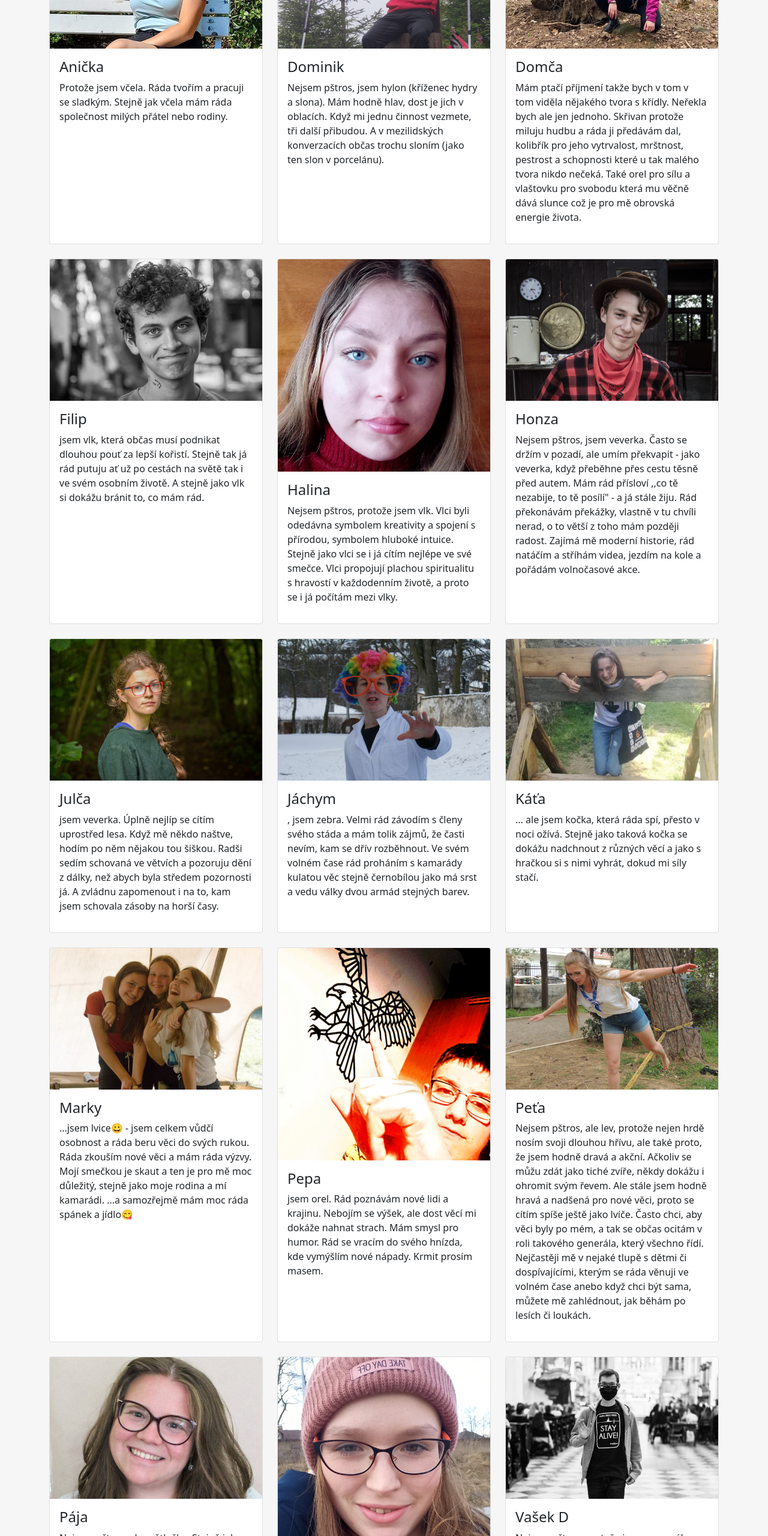
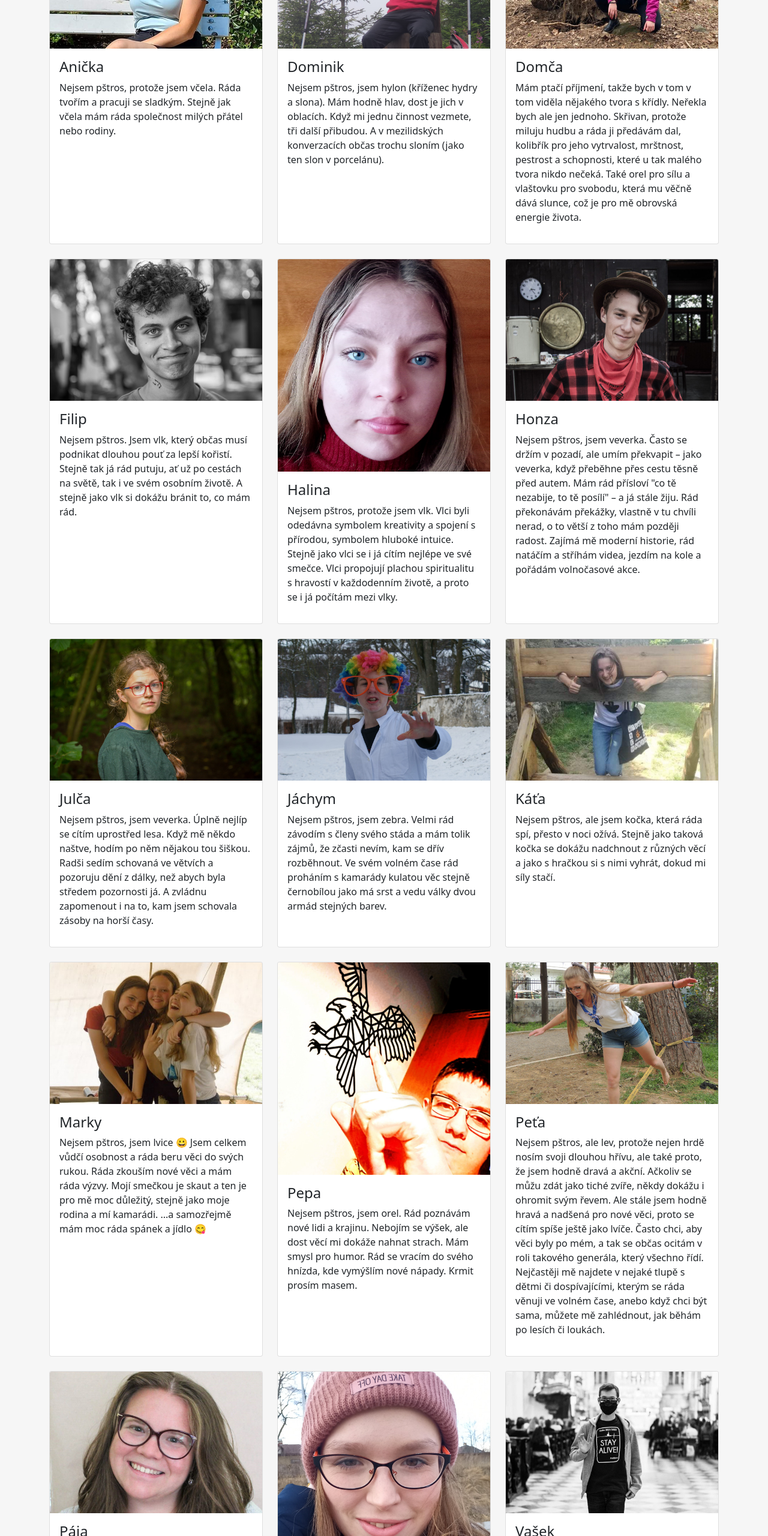
Before and after one commit to protivinsky/nebud-pstros, a plain HTML site: page index.html in a window 1280 px wide. Shown: the part 4240-6800 px from the top of the page at 60% size. Drawn offline with Linux system fonts and the light colour scheme.

Commit message:
korektury ucastniku

```diff
--- a/index.html
+++ b/index.html
@@ -281,7 +281,7 @@
                             <img class="card-img-top" src="img/ucastnici/anicka.jpg">
                             <div class="card-body">
                                 <h4>Anička</h4>
-                                <p>Protože jsem včela. Ráda tvořím a pracuji se sladkým. Stejně jak včela mám ráda společnost milých přátel nebo rodiny.</p>
+                                <p>Nejsem pštros, protože jsem včela. Ráda tvořím a pracuji se sladkým. Stejně jak včela mám ráda společnost milých přátel nebo rodiny.</p>
                             </div>
                         </div>
                     </div>
@@ -303,7 +303,7 @@
                             <img class="card-img-top" src="img/ucastnici/domca.jpg">
                             <div class="card-body">
                                 <h4>Domča</h4>
-                                <p>Mám ptačí příjmení takže bych v tom v tom viděla nějakého tvora s křídly. Neřekla bych ale jen jednoho. Skřivan protože miluju hudbu a ráda ji předávám dal, kolibřík pro jeho vytrvalost, mrštnost, pestrost a schopnosti které u tak malého tvora nikdo nečeká. Také orel pro sílu a vlaštovku pro svobodu která mu věčně dává slunce což je pro mě obrovská energie života.</p>
+                                <p>Mám ptačí příjmení, takže bych v tom v tom viděla nějakého tvora s křídly. Neřekla bych ale jen jednoho. Skřivan, protože miluju hudbu a ráda ji předávám dal, kolibřík pro jeho vytrvalost, mrštnost, pestrost a schopnosti, které u tak malého tvora nikdo nečeká. Také orel pro sílu a vlaštovku pro svobodu, která mu věčně dává slunce, což je pro mě obrovská energie života.</p>
                             </div>
                         </div>
                     </div>
@@ -314,7 +314,7 @@
                             <img class="card-img-top" src="img/ucastnici/filip.jpg">
                             <div class="card-body">
                                 <h4>Filip</h4>
-                                <p>jsem vlk, která občas musí podnikat dlouhou pouť za lepší kořistí. Stejně tak já rád putuju ať už po cestách na světě tak i ve svém osobním životě. A stejně jako vlk si dokážu bránit to, co mám rád.</p>
+                                <p>Nejsem pštros. Jsem vlk, který občas musí podnikat dlouhou pouť za lepší kořistí. Stejně tak já rád putuju, ať už po cestách na světě, tak i ve svém osobním životě. A stejně jako vlk si dokážu bránit to, co mám rád.</p>
                             </div>
                         </div>
                     </div>
@@ -336,7 +336,7 @@
                             <img class="card-img-top" src="img/ucastnici/honza.jpg">
                             <div class="card-body">
                                 <h4>Honza</h4>
-                                <p>Nejsem pštros, jsem veverka. Často se držím v pozadí, ale umím překvapit - jako veverka, když přeběhne přes cestu těsně před autem. Mám rád přísloví ,,co tě nezabije, to tě posílí" - a já stále žiju. Rád překonávám překážky, vlastně v tu chvíli nerad, o to větší z toho mám později radost. Zajímá mě moderní historie, rád natáčím a stříhám videa, jezdím na kole a pořádám volnočasové akce.</p>
+                                <p>Nejsem pštros, jsem veverka. Často se držím v pozadí, ale umím překvapit – jako veverka, když přeběhne přes cestu těsně před autem. Mám rád přísloví "co tě nezabije, to tě posílí" – a já stále žiju. Rád překonávám překážky, vlastně v tu chvíli nerad, o to větší z toho mám později radost. Zajímá mě moderní historie, rád natáčím a stříhám videa, jezdím na kole a pořádám volnočasové akce.</p>
                             </div>
                         </div>
                     </div>
@@ -347,7 +347,7 @@
                             <img class="card-img-top" src="img/ucastnici/julca.jpg">
                             <div class="card-body">
                                 <h4>Julča</h4>
-                                <p>jsem veverka. Úplně nejlíp se cítím uprostřed lesa. Když mě někdo naštve, hodím po něm nějakou tou šiškou. Radši sedím schovaná ve větvích a pozoruju dění z dálky, než abych byla středem pozornosti já. A zvládnu zapomenout i na to, kam jsem schovala zásoby na horší časy.</p>
+                                <p>Nejsem pštros, jsem veverka. Úplně nejlíp se cítím uprostřed lesa. Když mě někdo naštve, hodím po něm nějakou tou šiškou. Radši sedím schovaná ve větvích a pozoruju dění z dálky, než abych byla středem pozornosti já. A zvládnu zapomenout i na to, kam jsem schovala zásoby na horší časy.</p>
                             </div>
                         </div>
                     </div>
@@ -358,7 +358,7 @@
                             <img class="card-img-top" src="img/ucastnici/jachym.jpg">
                             <div class="card-body">
                                 <h4>Jáchym</h4>
-                                <p>, jsem zebra. Velmi rád závodím s členy svého stáda a mám tolik zájmů, že časti nevím, kam se dřív rozběhnout. Ve svém volném čase rád proháním s kamarády kulatou věc stejně černobílou jako má srst a vedu války dvou armád stejných barev.</p>
+                                <p>Nejsem pštros, jsem zebra. Velmi rád závodím s členy svého stáda a mám tolik zájmů, že zčasti nevím, kam se dřív rozběhnout. Ve svém volném čase rád proháním s kamarády kulatou věc stejně černobílou jako má srst a vedu války dvou armád stejných barev.</p>
                             </div>
                         </div>
                     </div>
@@ -369,7 +369,7 @@
                             <img class="card-img-top" src="img/ucastnici/kata.jpg">
                             <div class="card-body">
                                 <h4>Káťa</h4>
-                                <p>... ale jsem kočka, která ráda spí, přesto v noci ožívá. Stejně jako taková kočka se dokážu nadchnout z různých věcí a jako s hračkou si s nimi vyhrát, dokud mi síly stačí.</p>
+                                <p>Nejsem pštros, ale jsem kočka, která ráda spí, přesto v noci ožívá. Stejně jako taková kočka se dokážu nadchnout z různých věcí a jako s hračkou si s nimi vyhrát, dokud mi síly stačí.</p>
                             </div>
                         </div>
                     </div>
@@ -380,7 +380,7 @@
                             <img class="card-img-top" src="img/ucastnici/marky.jpg">
                             <div class="card-body">
                                 <h4>Marky</h4>
-                                <p>...jsem lvice😀 - jsem celkem vůdčí osobnost a ráda beru věci do svých rukou. Ráda zkouším nové věci a mám ráda výzvy. Mojí smečkou je skaut a ten je pro mě moc důležitý, stejně jako moje rodina a mí kamarádi. ...a samozřejmě mám moc ráda spánek a jídlo😋</p>
+                                <p>Nejsem pštros, jsem lvice 😀 Jsem celkem vůdčí osobnost a ráda beru věci do svých rukou. Ráda zkouším nové věci a mám ráda výzvy. Mojí smečkou je skaut a ten je pro mě moc důležitý, stejně jako moje rodina a mí kamarádi. ...a samozřejmě mám moc ráda spánek a jídlo 😋</p>
                             </div>
                         </div>
                     </div>
@@ -391,7 +391,7 @@
                             <img class="card-img-top" src="img/ucastnici/pepa.jpg">
                             <div class="card-body">
                                 <h4>Pepa</h4>
-                                <p>jsem orel. Rád poznávám nové lidi a krajinu. Nebojím se výšek, ale dost věcí mi dokáže nahnat strach. Mám smysl pro humor. Rád se vracím do svého hnízda, kde vymýšlím nové nápady. Krmit prosím masem.</p>
+                                <p>Nejsem pštros, jsem orel. Rád poznávám nové lidi a krajinu. Nebojím se výšek, ale dost věcí mi dokáže nahnat strach. Mám smysl pro humor. Rád se vracím do svého hnízda, kde vymýšlím nové nápady. Krmit prosím masem.</p>
                             </div>
                         </div>
                     </div>
@@ -402,7 +402,7 @@
                             <img class="card-img-top" src="img/ucastnici/peta.jpg">
                             <div class="card-body">
                                 <h4>Peťa</h4>
-                                <p>Nejsem pštros, ale lev, protože nejen hrdě nosím svoji dlouhou hřívu, ale také proto, že jsem hodně dravá a akční. Ačkoliv se můžu zdát jako tiché zvíře, někdy dokážu i ohromit svým řevem. Ale stále jsem hodně hravá a nadšená pro nové věci, proto se cítím spíše ještě jako lvíče. Často chci, aby věci byly po mém, a tak se občas ocitám v roli takového generála, který všechno řídí. Nejčastěji mě v nejaké tlupě s dětmi či dospívajícími, kterým se ráda věnuji ve volném čase anebo když chci být sama, můžete mě zahlédnout, jak běhám po lesích či loukách.</p>
+                                <p>Nejsem pštros, ale lev, protože nejen hrdě nosím svoji dlouhou hřívu, ale také proto, že jsem hodně dravá a akční. Ačkoliv se můžu zdát jako tiché zvíře, někdy dokážu i ohromit svým řevem. Ale stále jsem hodně hravá a nadšená pro nové věci, proto se cítím spíše ještě jako lvíče. Často chci, aby věci byly po mém, a tak se občas ocitám v roli takového generála, který všechno řídí. Nejčastěji mě najdete v nejaké tlupě s dětmi či dospívajícími, kterým se ráda věnuji ve volném čase, anebo když chci být sama, můžete mě zahlédnout, jak běhám po lesích či loukách.</p>
                             </div>
                         </div>
                     </div>
@@ -424,7 +424,7 @@
                             <img class="card-img-top" src="img/ucastnici/teri.jpg">
                             <div class="card-body">
                                 <h4>Teri</h4>
-                                <p>Kdybych se měla připodobnit k nějakému zvířeti, byl by to vlk. Ráda trávím čas ve společnosti, s mými nejbližšími, s mojí smečkou a zároveň jsem i ráda sama. Mým domovem, kde se skutečně cítím doma je divočina, příroda.  Miluji svobodu a volnost. Když mě ale ochočíš, přizpůsobím se. Dokáži chodit podle pravidel, být hodná, milá, ale zároveň nepřestávám být sama sebou. Tím, kým doopravdy jsem. Jsem jako vlk, nenápadná a vnímavá ke svému okolí, ale také občas nekompromisní.</p>
+                                <p>Kdybych se měla připodobnit k nějakému zvířeti, byl by to vlk. Ráda trávím čas ve společnosti, s mými nejbližšími, s mojí smečkou a zároveň jsem i ráda sama. Mým domovem, kde se skutečně cítím doma, je divočina, příroda.  Miluji svobodu a volnost. Když mě ale ochočíš, přizpůsobím se. Dokáži chodit podle pravidel, být hodná, milá, ale zároveň nepřestávám být sama sebou. Tím, kým doopravdy jsem. Jsem jako vlk, nenápadná a vnímavá ke svému okolí, ale také občas nekompromisní.</p>
                             </div>
                         </div>
                     </div>
@@ -434,7 +434,7 @@
                         <div class="card">
                             <img class="card-img-top" src="img/ucastnici/vasekd.jpg">
                             <div class="card-body">
-                                <h4>Vašek D</h4>
+                                <h4>Vašek</h4>
                                 <p>Nejsem pštros, protože jsem rosomák. Tedy kluk milující výzvy a snažící se najít odvahu i tváří tvář velkým věcem. Také mám rád divokou přírodu a cestování. </p>
                             </div>
                         </div>
@@ -446,7 +446,7 @@
                             <img class="card-img-top" src="img/ucastnici/vasekh.jpg">
                             <div class="card-body">
                                 <h4>Vašek H</h4>
-                                <p>ale medvěd. Stejně jako medvěd se rád vyskytuju v lese nebo horách, ale také stejně jako medvěd mám rád svůj klid, jídlo a spánek (teda většinou ne přes celou zimu). Když mi o něco fakt jde, dokážu být houževnatý a vytrvalí jako medvěd.</p>
+                                <p>Nejsem pštros, ale medvěd. Stejně jako medvěd se rád vyskytuju v lese nebo horách, ale také stejně jako medvěd mám rád svůj klid, jídlo a spánek (teda většinou ne přes celou zimu). Když mi o něco fakt jde, dokážu být houževnatý a vytrvalý jako medvěd.</p>
                             </div>
                         </div>
                     </div>
@@ -457,7 +457,7 @@
                             <img class="card-img-top" src="img/ucastnici/zdiska.jpg">
                             <div class="card-body">
                                 <h4>Zdiška</h4>
-                                <p>Nejsem pštros, protože jsem kosatka. Ve vodě se cítím jako doma. Ráda plavu a trávím u vody svůj čas. Stejně jako kosatka ráda trávím čas ve skupině svých blízkých přátel a rodiny. Společně s nimi proplouvám životem a navzájem se držíme nad hladinou. </p>
+                                <p>Nejsem pštros, protože jsem kosatka. Ve vodě se cítím jako doma. Ráda plavu a trávím u vody svůj čas. Stejně jako kosatka ráda trávím čas ve skupině svých blízkých přátel a rodiny. Společně s nimi proplouvám životem a navzájem se držíme nad hladinou.</p>
                             </div>
                         </div>
                     </div>
```
